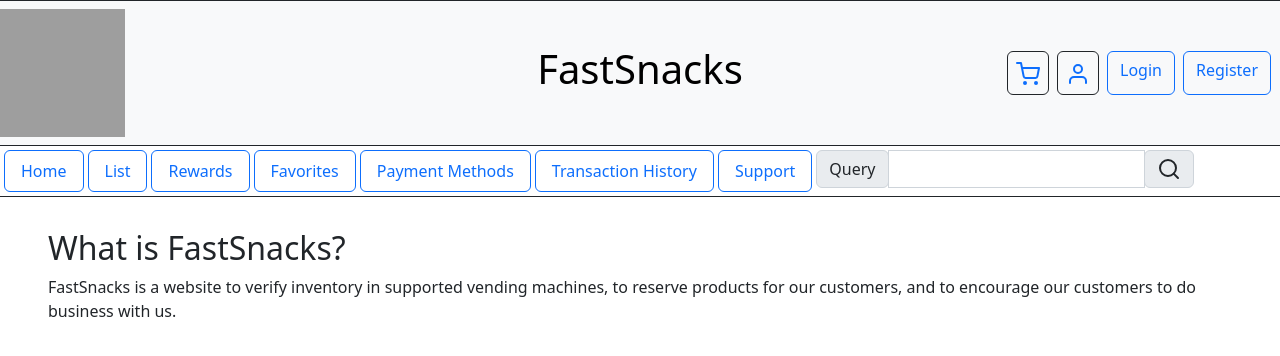
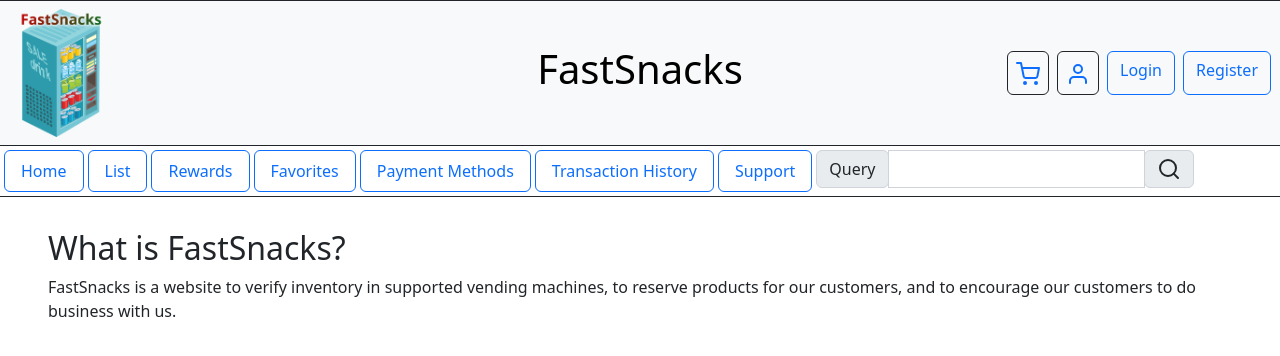
Before and after one commit to tangalbert919/FastSnacks-V2, a Django app: page / in a window 1280 px wide. Shown: the top 356 px of the page. Run offline with Django 4.2, Linux system fonts and the light colour scheme; grey boxes are pictures that could not be loaded.

Commit message:
Add icons

```diff
--- a/FastSnacks/templates/base.html
+++ b/FastSnacks/templates/base.html
@@ -5,7 +5,7 @@
 	<head>
 		<title>FastSnacks - {% block title %}{% endblock %}</title>
 		<meta charset="utf-8">
-		<link rel="icon" type="image/png" href="fastsnacks-favicon.png">
+		<link rel="icon" type="image/png" href="{% static 'img/fastsnacks-favicon.png' %}">
 		<meta name="viewport" content="width=device-width, initial-scale=1">
 		<link href="https://cdn.jsdelivr.net/npm/bootstrap@5.2.2/dist/css/bootstrap.min.css" rel="stylesheet" integrity="sha384-Zenh87qX5JnK2Jl0vWa8Ck2rdkQ2Bzep5IDxbcnCeuOxjzrPF/et3URy9Bv1WTRi" crossorigin="anonymous">
 		<script src="https://cdn.jsdelivr.net/npm/bootstrap@5.2.2/dist/js/bootstrap.bundle.min.js" integrity="sha384-OERcA2EqjJCMA+/3y+gxIOqMEjwtxJY7qPCqsdltbNJuaOe923+mo//f6V8Qbsw3" crossorigin="anonymous" defer></script>
@@ -19,7 +19,7 @@
 			<header class="row border border-dark d-flex align-items-center text-bg-light">
 				<div class="col-1 p-2">
 					<a class="text-center" href="/">
-						<img src="fastsnacks.png" width="128" height="128" class="d-inline-block" />
+						<img src="{% static 'img/fastsnacks.png' %}" width="128" height="128" class="d-inline-block" />
 					</a>
 				</div>
 				{# Empty div to center the title #}
```
Also changed, not shown: FastSnacks/FastSnacksApp/static/img/fastsnacks-favicon.png (added), FastSnacks/FastSnacksApp/static/img/fastsnacks.png (added).
